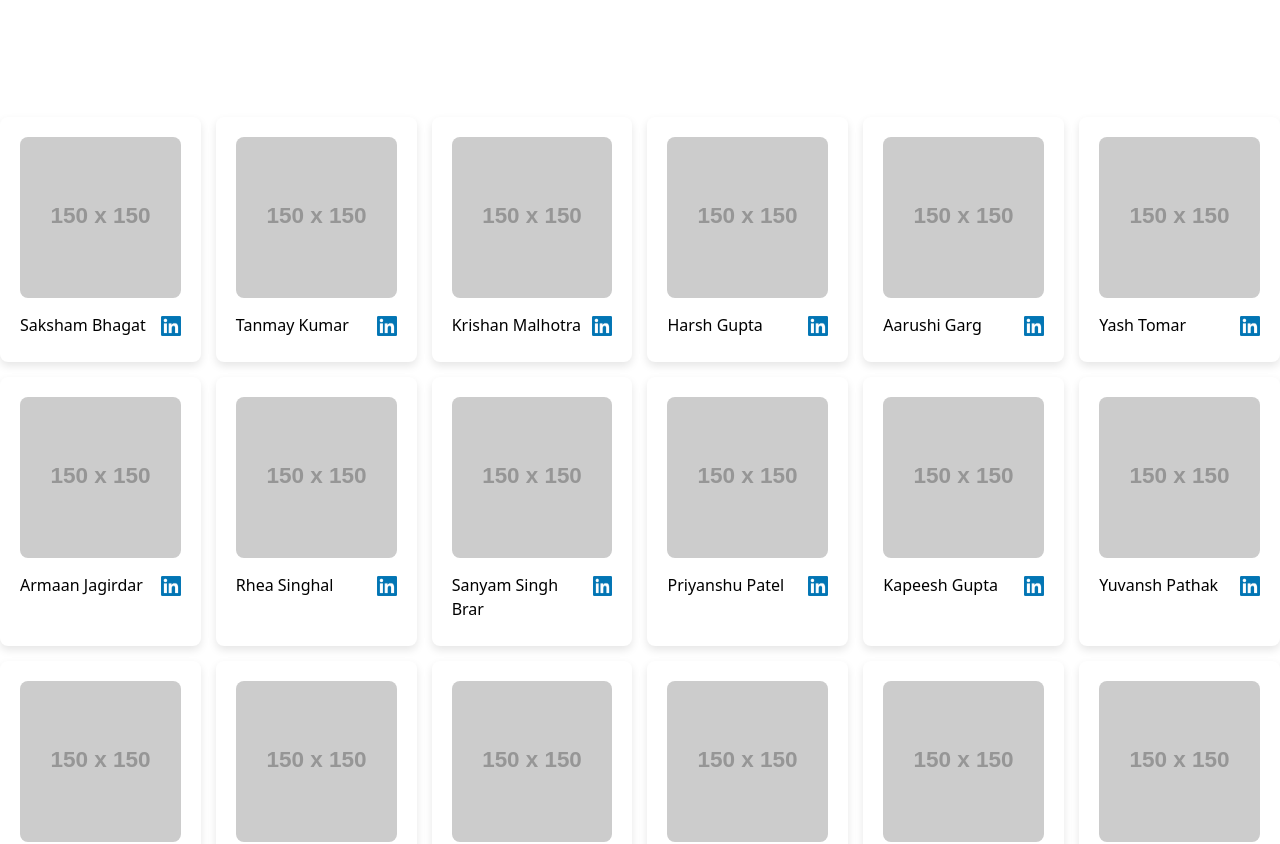
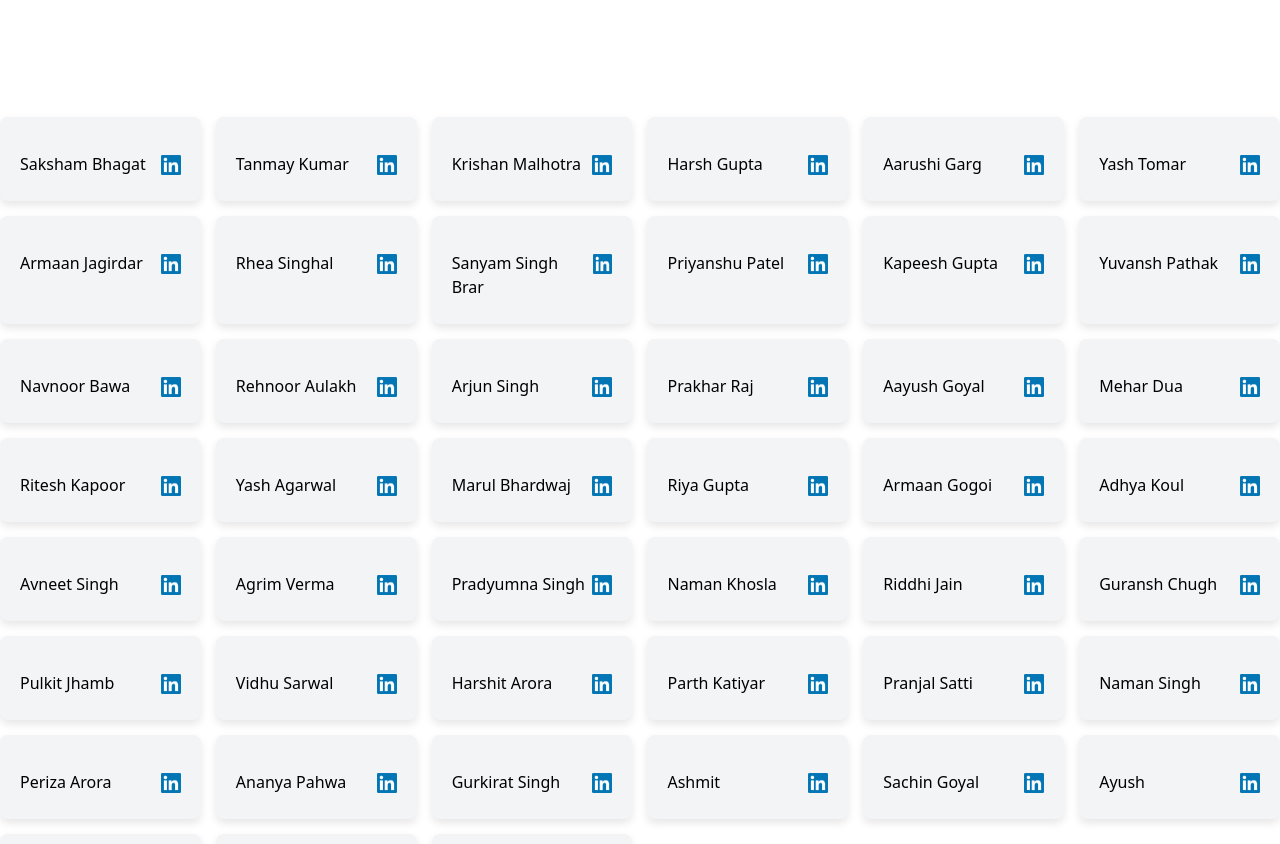
Before and after one commit to developer-student-club-thapar/Society-Website, a React (Vite) app in the folder frontend/: page /team in a window 1280 px wide. Shown: the part 2770-3614 px from the top of the page. Built offline with nearby package versions, Linux system fonts and the light colour scheme.

Commit message:
core changes

```diff
--- a/frontend/src/pages/Team.jsx
+++ b/frontend/src/pages/Team.jsx
@@ -487,7 +487,7 @@ const Team = () => {
     <div className="core-container" >
       {CoreMembers.map(member => (
         <div key={member.id} className="core-member" >
-        <img src={member.imageUrl} alt={member.name } className='profile-image' />
+
         <div className='team-team'>
           <div className='team-info'>
             <h2 className='h4'>{member.name}</h2>
--- a/frontend/src/pages/style/team.css
+++ b/frontend/src/pages/style/team.css
@@ -245,7 +245,8 @@ h2, p {
 
 
 .core-member {
-  background-color: #ffffff;
+
+  background-color: rgb(243 244 246);
   border-radius: 8px;
   box-shadow: 0 4px 8px rgba(0, 0, 0, 0.1);
   padding: 20px;
```
